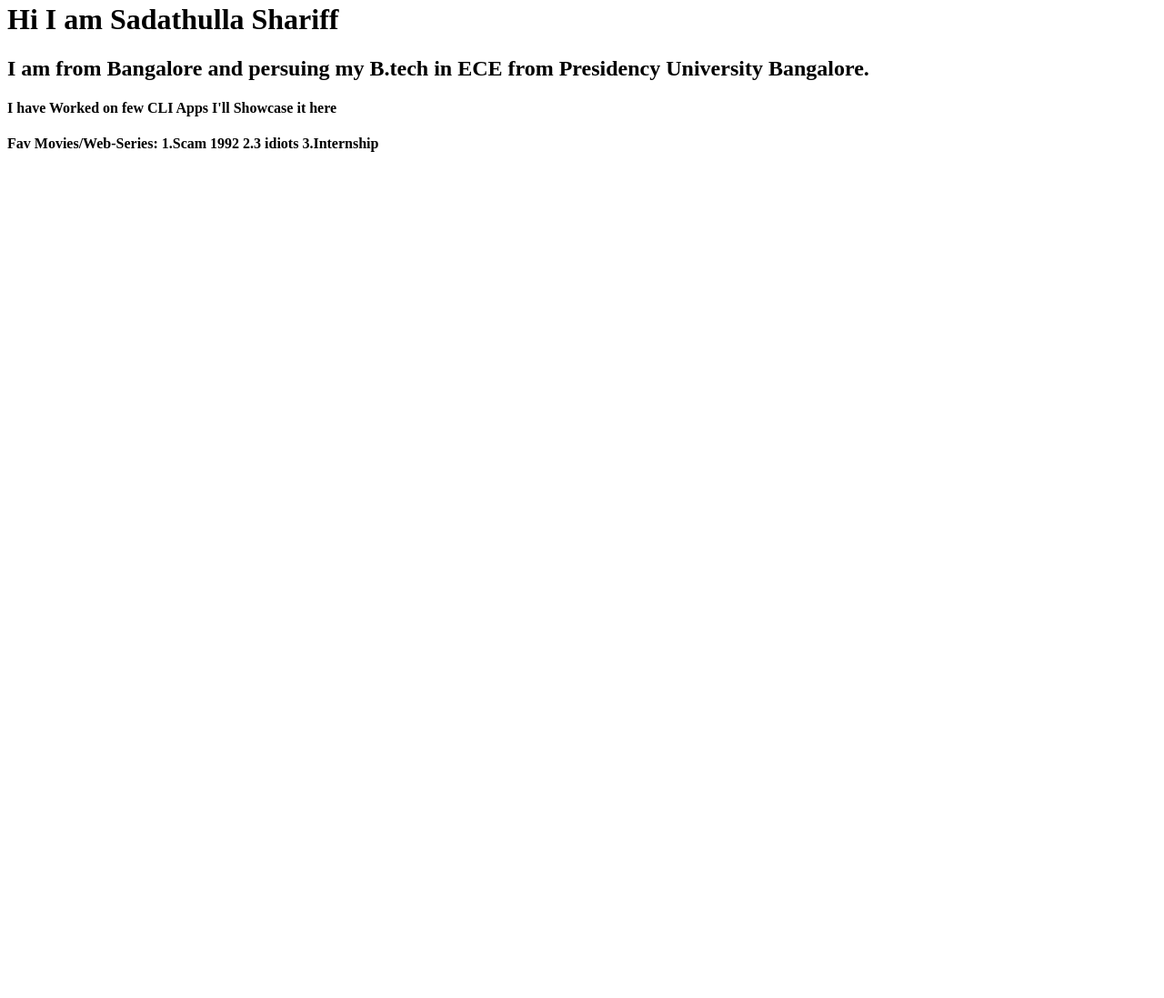
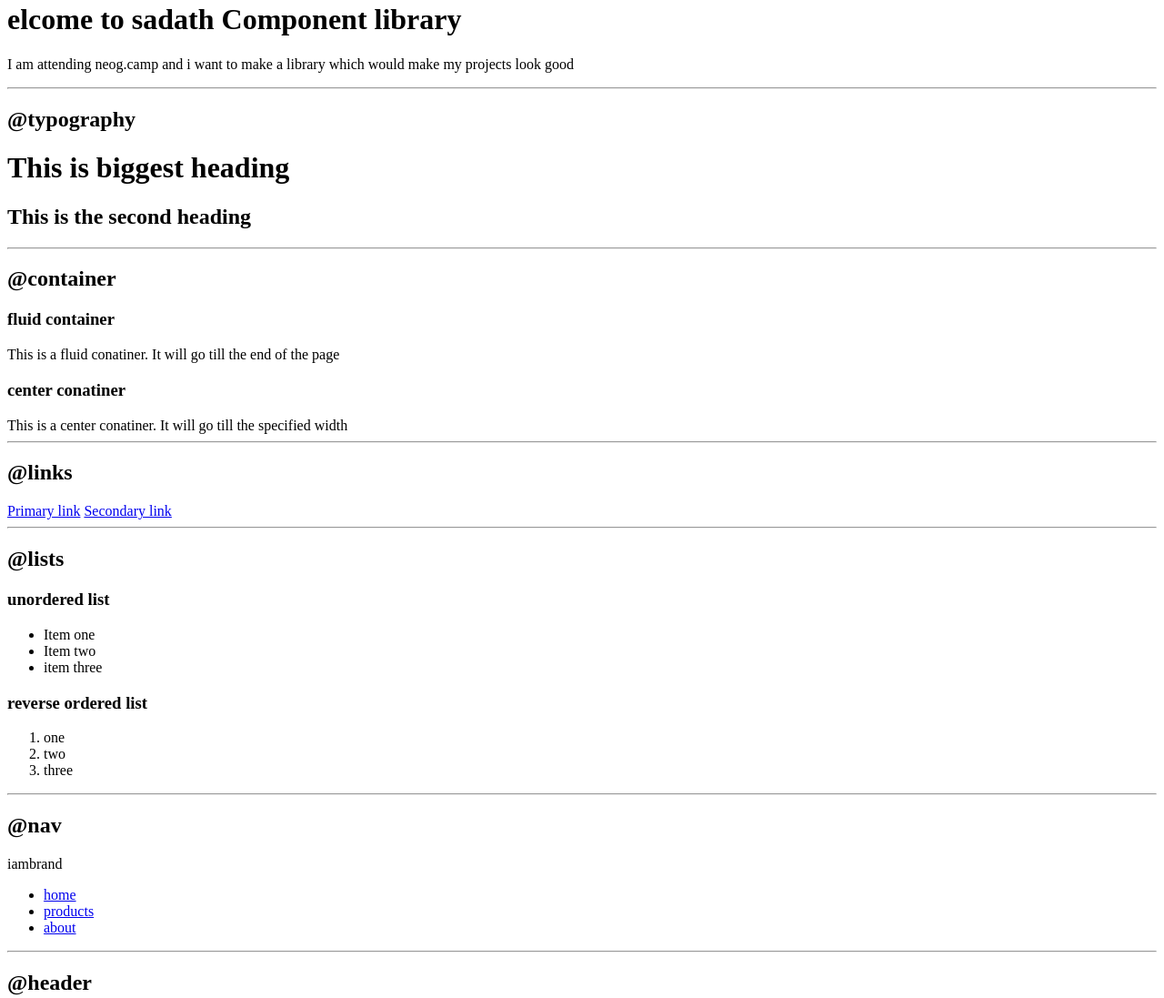
Before and after one commit to sadathshariff/demo-site, a plain HTML site: page index.html in a window 1280 px wide. Shown: the part 18-1115 px from the top of the page at 91% size. Before the commit the page ends 800 px from the top, so only its background shows below. Drawn offline with Linux system fonts and the light colour scheme.

Commit message:
updated component library

```diff
--- a/index.html
+++ b/index.html
@@ -3,16 +3,108 @@
 <head>
     <meta charset="UTF-8">
     <meta name="viewport" content="width=device-width, initial-scale=1.0">
-    <title>Demo site</title>
+    <title>Component Library</title>
 </head>
 <body>
-    <h1>Hi I am Sadathulla Shariff</h1>
-    <h2>I am from Bangalore  and  persuing my B.tech in ECE from Presidency University Bangalore.</h2>
-    <h4>I have Worked on few CLI Apps I'll Showcase it here</h4>
-    <h4>Fav Movies/Web-Series:
-        1.Scam 1992
-        2.3 idiots
-        3.Internship
-    </h4>
+    <h1>elcome to sadath Component library</h1>
+    <p>I am attending neog.camp and i want to make a library which would make my projects look good<p>
+
+    <hr>
+
+    <h2>@typography</h2>
+
+    <h1>This is biggest heading</h1>
+
+    <h2>This is the second heading</h2>
+
+    <hr>
+
+    <h2>@container</h3>
+
+    <h3>fluid container</h3>
+    <div>This is a fluid conatiner. It will go till the end of the page</div>
+
+    <h3>center conatiner</h3>
+    <div>This is a center conatiner. It will go till the specified width</div>
+
+    <hr>
+
+    <h2>@links</h2>
+
+    <a href="#">Primary link</a>
+    <a href="#">Secondary link</a>
+
+    <hr>
+
+    <h2>@lists</h2>
+
+    <h3>unordered list</h3>
+
+    <ul>
+        <li>Item one</li>
+        <li>Item two</li>
+        <li>item three</li>
+    </ul>
+
+    <h3> reverse ordered list</h3>
+
+    <ol>
+        <li>one</li>
+        <li>two</li>
+        <li>three</li>
+    </ol>
+
+    <hr>
+
+    <h2>@nav</h2>
+
+    <nav>
+        <div>iambrand</div>
+        <ul>
+            <li>
+                <a href="#">home</a>
+            </li>
+            <li>
+                <a href="#">products</a>
+            </li>
+            <li>
+                <a href="#">about</a>
+            </li>
+        </ul>
+    </nav>
+
+    <hr>
+
+    <h2>@header</h2>
+
+    <header>
+        <img src="images/undraw_programming_2svr.svg" alt="profile-pic">
+        <h1>Heading inside hero</h1>
+    </header>
+
+    <hr>
+    <h2>@section</h2>
+    <section>
+        <h3>white section</h3>
+        <p>This will have white background</p>
+    </section>
+
+    <section>
+        <h3>off-white section</h3>
+        <p>gray background</p>
+    </section>
+
+    <footer>
+        <div>some small heading inside footer</div>
+
+        <ul>
+            <li>socialone</li>
+            <li>socilatwo</li>
+            <li>socialthree</li>
+        </ul>
+    </footer>
+
+
+
 </body>
 </html>
```
Also changed, not shown: images/undraw_programming_2svr.svg (added), 1 other file.
